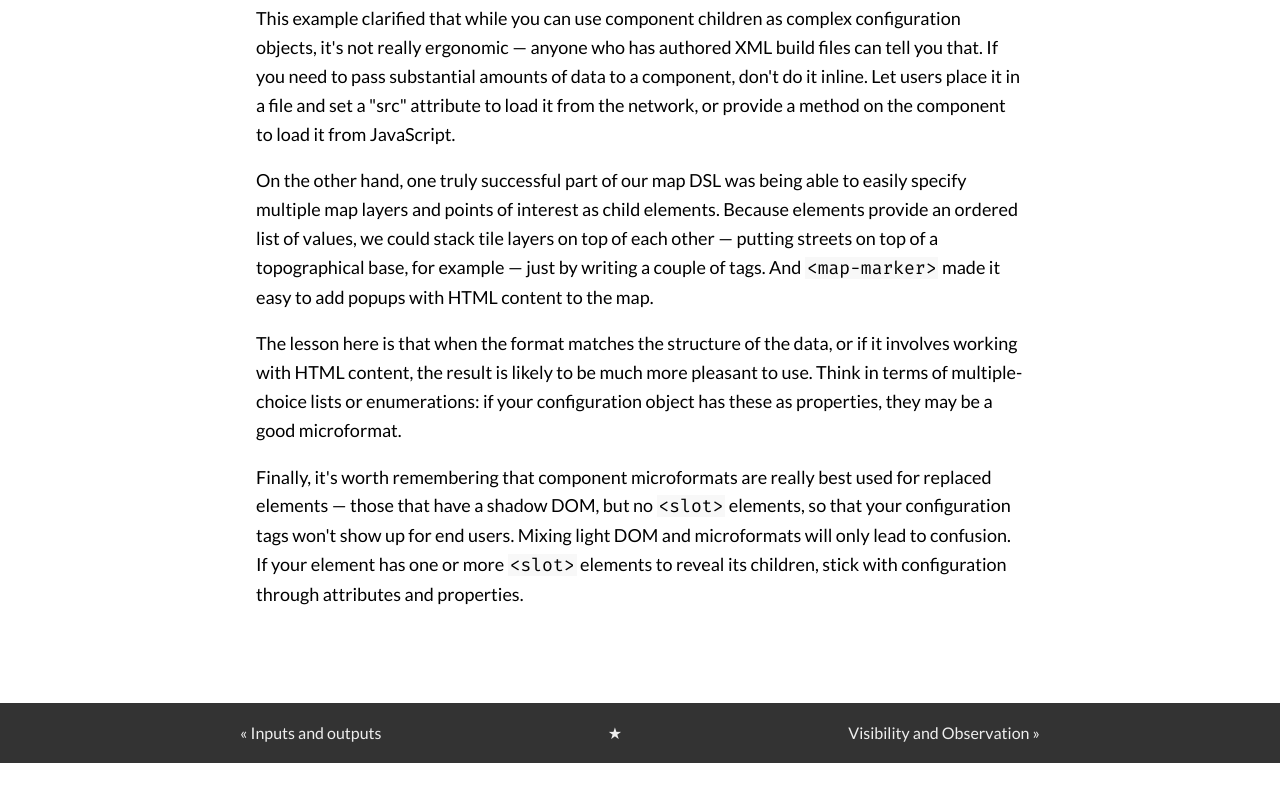
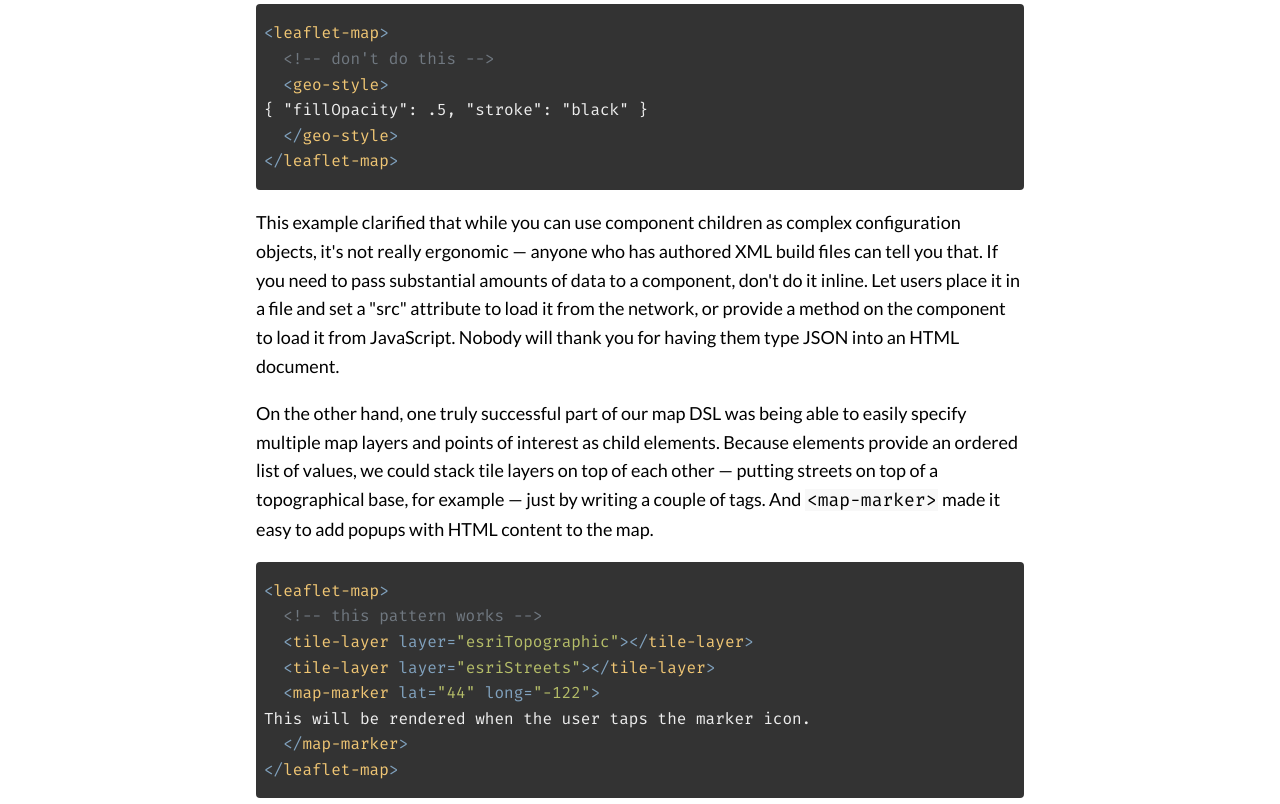
Before and after one commit to thomaswilburn/wc-book, a website: page docs/dp-dsl.html in a window 1280 px wide. Shown: the part 3256-4060 px from the top of the page. Before the commit the page ends 4019 px from the top, so only its background shows below. Drawn offline with Linux system fonts and the light colour scheme; a web font is replaced by a local one.

Commit message:
Add leaflet-map examples

```diff
--- a/docs/dp-dsl.html
+++ b/docs/dp-dsl.html
@@ -80,8 +80,24 @@
 <h2 id="designing-component-dsls">Designing Component DSLs</h2>
 <p>Microformats provide a succinct, easy-to-understand option for configuring a component. At The Seattle Times, our <a href="https://github.com/seattletimes/component-leaflet-map"><var>&lt;leaflet-map&gt;</var></a> element used child elements to position a map and add markers to it, which was simple enough to be used by reporters with a little training. We also made some mistakes, in hindsight.</p>
 <p>One error was to use elements as wrappers for JSON configuration data. We allowed <var>&lt;leaflet-map&gt;</var> elements to contain <var>&lt;geo-json&gt;</var> and <var>&lt;geo-style&gt;</var> elements that were just wrappers for JSON strings. At the time, this seemed like a good idea &mdash; it was an easy way to dump geospatial data into an HTML template and get a map out of the other end. In practice, it was awkward and fragile: since the JSON was treated as plain text until our script loaded, the best case scenario was a huge blob of code in the middle of our copy. In the worst case, "helpful" browser features like Safari's automatic phone number identification would mangle the JSON and break the whole page.</p>
-<p>This example clarified that while you can use component children as complex configuration objects, it's not really ergonomic &mdash; anyone who has authored XML build files can tell you that. If you need to pass substantial amounts of data to a component, don't do it inline. Let users place it in a file and set a "src" attribute to load it from the network, or provide a method on the component to load it from JavaScript.</p>
+<code class="language-html"><pre><span class="hljs-tag">&lt;<span class="hljs-name">leaflet-map</span>&gt;</span>
+  <span class="hljs-comment">&lt;!-- don&#x27;t do this --&gt;</span>
+  <span class="hljs-tag">&lt;<span class="hljs-name">geo-style</span>&gt;</span>
+{ &quot;fillOpacity&quot;: .5, &quot;stroke&quot;: &quot;black&quot; }
+  <span class="hljs-tag">&lt;/<span class="hljs-name">geo-style</span>&gt;</span>
+<span class="hljs-tag">&lt;/<span class="hljs-name">leaflet-map</span>&gt;</span>
+</pre></code>
+<p>This example clarified that while you can use component children as complex configuration objects, it's not really ergonomic &mdash; anyone who has authored XML build files can tell you that. If you need to pass substantial amounts of data to a component, don't do it inline. Let users place it in a file and set a "src" attribute to load it from the network, or provide a method on the component to load it from JavaScript. Nobody will thank you for having them type JSON into an HTML document.</p>
 <p>On the other hand, one truly successful part of our map DSL was being able to easily specify multiple map layers and points of interest as child elements. Because elements provide an ordered list of values, we could stack tile layers on top of each other &mdash; putting streets on top of a topographical base, for example &mdash; just by writing a couple of tags. And <var>&lt;map-marker&gt;</var> made it easy to add popups with HTML content to the map.</p>
+<code class="language-html"><pre><span class="hljs-tag">&lt;<span class="hljs-name">leaflet-map</span>&gt;</span>
+  <span class="hljs-comment">&lt;!-- this pattern works --&gt;</span>
+  <span class="hljs-tag">&lt;<span class="hljs-name">tile-layer</span> <span class="hljs-attr">layer</span>=<span class="hljs-string">&quot;esriTopographic&quot;</span>&gt;</span><span class="hljs-tag">&lt;/<span class="hljs-name">tile-layer</span>&gt;</span>
+  <span class="hljs-tag">&lt;<span class="hljs-name">tile-layer</span> <span class="hljs-attr">layer</span>=<span class="hljs-string">&quot;esriStreets&quot;</span>&gt;</span><span class="hljs-tag">&lt;/<span class="hljs-name">tile-layer</span>&gt;</span>
+  <span class="hljs-tag">&lt;<span class="hljs-name">map-marker</span> <span class="hljs-attr">lat</span>=<span class="hljs-string">&quot;44&quot;</span> <span class="hljs-attr">long</span>=<span class="hljs-string">&quot;-122&quot;</span>&gt;</span>
+This will be rendered when the user taps the marker icon.
+  <span class="hljs-tag">&lt;/<span class="hljs-name">map-marker</span>&gt;</span>
+<span class="hljs-tag">&lt;/<span class="hljs-name">leaflet-map</span>&gt;</span>
+</pre></code>
 <p>The lesson here is that when the format matches the structure of the data, or if it involves working with HTML content, the result is likely to be much more pleasant to use. Think in terms of multiple-choice lists or enumerations: if your configuration object has these as properties, they may be a good microformat.</p>
 <p>Finally, it's worth remembering that component microformats are really best used for replaced elements &mdash; those that have a shadow DOM, but no <var>&lt;slot&gt;</var> elements, so that your configuration tags won't show up for end users. Mixing light DOM and microformats will only lead to confusion. If your element has one or more <var>&lt;slot&gt;</var> elements to reveal its children, stick with configuration through attributes and properties.</p>
   </main>
```
Also changed, not shown: 1 other file.
